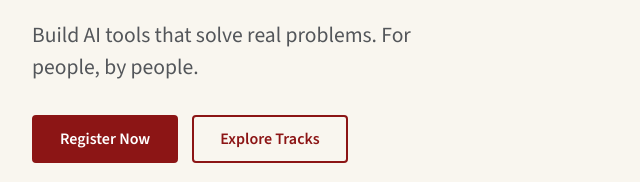
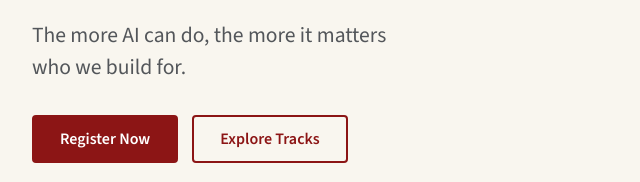
Before and after one commit to michaelcraft17/ai-for-human-impact, a plain HTML site: page index.html in a window 1280 px wide. Shown: the part 522-704 px from the top of the page, 0-640 px from the left. Drawn offline with nearby package versions, Linux system fonts and the light colour scheme.

Commit message:
Use the new mission line as the hero subtitle

```diff
--- a/index.html
+++ b/index.html
@@ -943,7 +943,7 @@
         <div class="hero-copy">
           <p class="hero-kicker">Global BASIS Hackathon 2027</p>
           <h1>BUILD. <span class="accent">INNOVATE.</span> IMPACT.</h1>
-          <p class="lede">Build AI tools that solve real problems. For people, by people.</p>
+          <p class="lede">The more AI can do, the more it matters who we build for.</p>
           <div class="cta-row">
             <a href="https://basisglobalhackathon.devpost.com/" class="btn btn-primary" target="_blank" rel="noopener">Register Now</a>
             <a href="#tracks" class="btn btn-outline">Explore Tracks</a>
```
